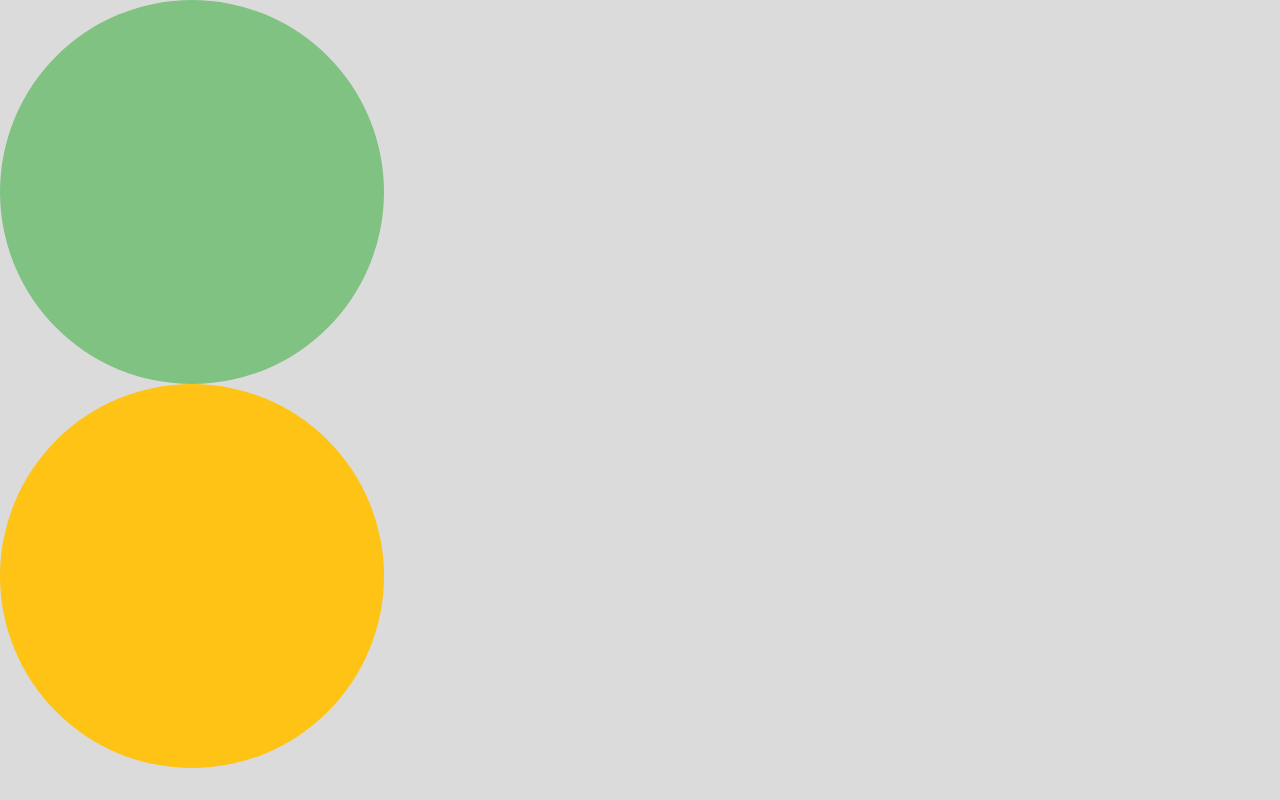
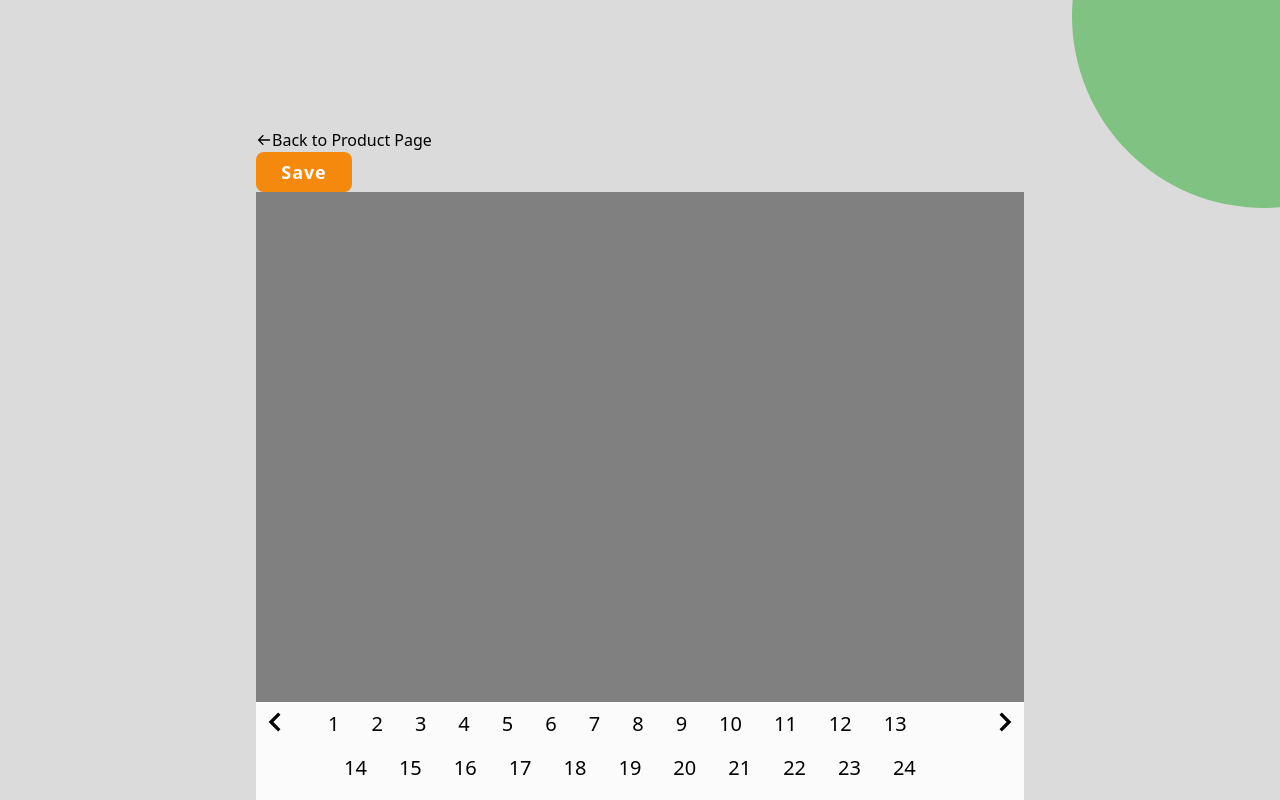
Before and after one commit to Ilia898/magazine-image-uploader, a React (Vite) app in the folder frontend/: page / in a window 1280 px wide. Built offline with nearby package versions, Linux system fonts and the light colour scheme.

Commit message:
15.06.23-5

```diff
--- a/frontend/src/App.tsx
+++ b/frontend/src/App.tsx
@@ -1,9 +1,14 @@
+import Magazinpage from "./page/Magazinpage";
+
 function App() {
   return (
     <>
       <div className="w-screen h-screen overflow-hidden bg-editor-back">
-        <div className="w-96 h-96 bg-bgreenPrimery rounded-full"></div>
-        <div className="w-96 h-96 bg-yellowPrimery rounded-full"></div>
+        <div className="w-96 h-96 -mt-44 ml-auto -mr-44 bg-bgreenPrimery rounded-full"></div>
+        <div className="flex -mt-20 justify-center items-center">
+          <Magazinpage />
+        </div>
+        <div className="w-96 h-96 -ml-44 mr-0 bg-yellowPrimery rounded-full"></div>
       </div>
     </>
   );
--- /dev/null
+++ b/frontend/src/components/ButtonsComponent.tsx
@@ -0,0 +1,7 @@
+export function ButtonSave() {
+  return (
+    <div className="flex w-24 h-10  items-center justify-center font-bold text-lg text-whiteText tracking-wider rounded-lg bg-braunPrimery">
+      Save
+    </div>
+  );
+}
--- /dev/null
+++ b/frontend/src/page/Magazinpage.tsx
@@ -0,0 +1,43 @@
+import { BiArrowBack, BiChevronLeft, BiChevronRight } from "react-icons/bi";
+import { ButtonSave } from "../components/ButtonsComponent";
+import { useState } from "react";
+
+function Magazinpage() {
+  const [currentPage, setCurrentPage] = useState(1);
+  const pages = Array.from({ length: 60 }, (_, i) => i + 1);
+
+  return (
+    <div className="w-3/5">
+      <div className="flex items-center">
+        <BiArrowBack />
+        Back to Product Page
+      </div>
+      <div className="f">
+        <ButtonSave />
+      </div>
+      <div className="h-[510px] bg-gray"></div>
+      <div className="flex place-content-between bg-whiteText">
+        <div className="">
+          <BiChevronLeft size={40} />
+        </div>
+
+        <div className="w-10/12 text-xl font-medium space-x-4">
+          {pages.map((pageNumber) => (
+            <button
+              className="p-2 active:bg-braunPrimery"
+              key={pageNumber}
+              onClick={() => setCurrentPage(pageNumber)}
+            >
+              {pageNumber}
+            </button>
+          ))}
+        </div>
+        <div>
+          <BiChevronRight size={40} />
+        </div>
+      </div>
+    </div>
+  );
+}
+
+export default Magazinpage;
--- a/frontend/tailwind.config.js
+++ b/frontend/tailwind.config.js
@@ -9,14 +9,15 @@ export default {
     },
 
     colors: {
-      "braunPrimery": "#F5890D",
-      "redPrimery": "#EA512E",
-      "yellowPrimery": "#FFC315",
-      "bgreenPrimery": "#80C282",
-      "gray": "#808080",
-      "gerylight": "#D1D1D1",
-      "text": "#464646",
-      "editor-back": "#DBDBDB",
+      'braunPrimery': '#F5890D',
+      'redPrimery': '#EA512E',
+      'yellowPrimery': '#FFC315',
+      'bgreenPrimery': '#80C282',
+      'gray': '#808080',
+      'gerylight': '#D1D1D1',
+      'text': '#464646',
+      'whiteText': '#FBFBFB',
+      'editor-back': '#DBDBDB',
     },
 
     fontFamily: {
```
